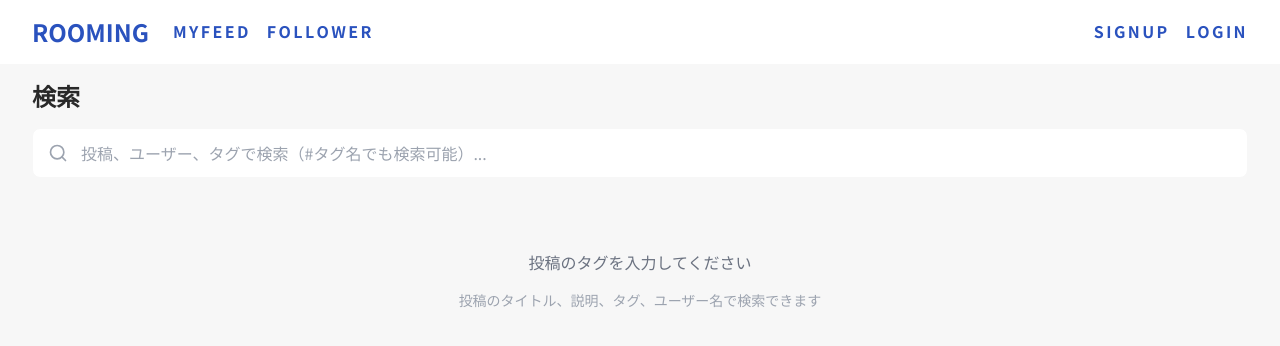
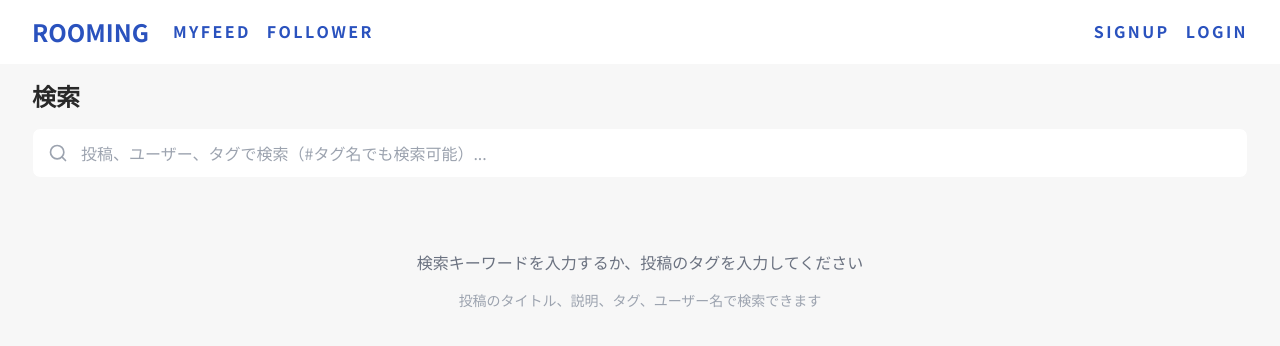
Before and after one commit to rlawpehd456789-sudo/Room, a Next.js app: page /search in a window 1280 px wide. Shown: the top 346 px of the page. Built offline with nearby package versions, Linux system fonts and the light colour scheme.

Commit message:
検索画面のメッセージを「検索キーワードを入力するか、投稿のタグを入力してください」に変更

```diff
--- a/app/search/page.tsx
+++ b/app/search/page.tsx
@@ -167,7 +167,7 @@ export default function SearchPage() {
             ) : (
               <div className="text-center py-12">
                 <p className="text-gray-500 mb-4">
-                  投稿のタグを入力してください
+                  検索キーワードを入力するか、投稿のタグを入力してください
                 </p>
                 <p className="text-gray-400 text-sm">
                   投稿のタイトル、説明、タグ、ユーザー名で検索できます
```
